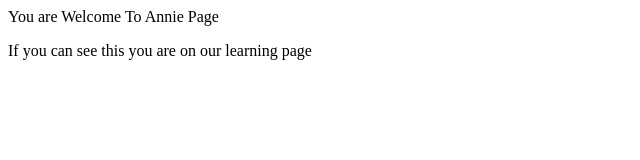
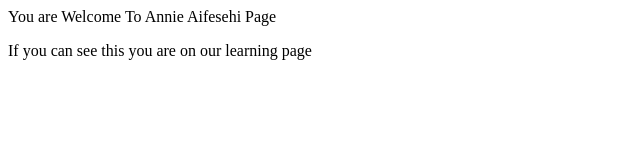
Before and after one commit to AnnieAifesehi/project1, a plain HTML site: page index.html in a window 1280 px wide. Shown: the full height of the page, 0-640 px from the left. Drawn offline with Linux system fonts and the light colour scheme.

Commit message:
commited on 072325_1146HRS

```diff
--- a/index.html
+++ b/index.html
@@ -5,7 +5,7 @@
 
 	</head>
 	<body>
-		  <hi> You are Welcome To Annie Page </hi>
+		  <hi> You are Welcome To Annie Aifesehi Page </hi>
 		  <p> If you can see this you are on our learning page </p>
 
             </body>
```
